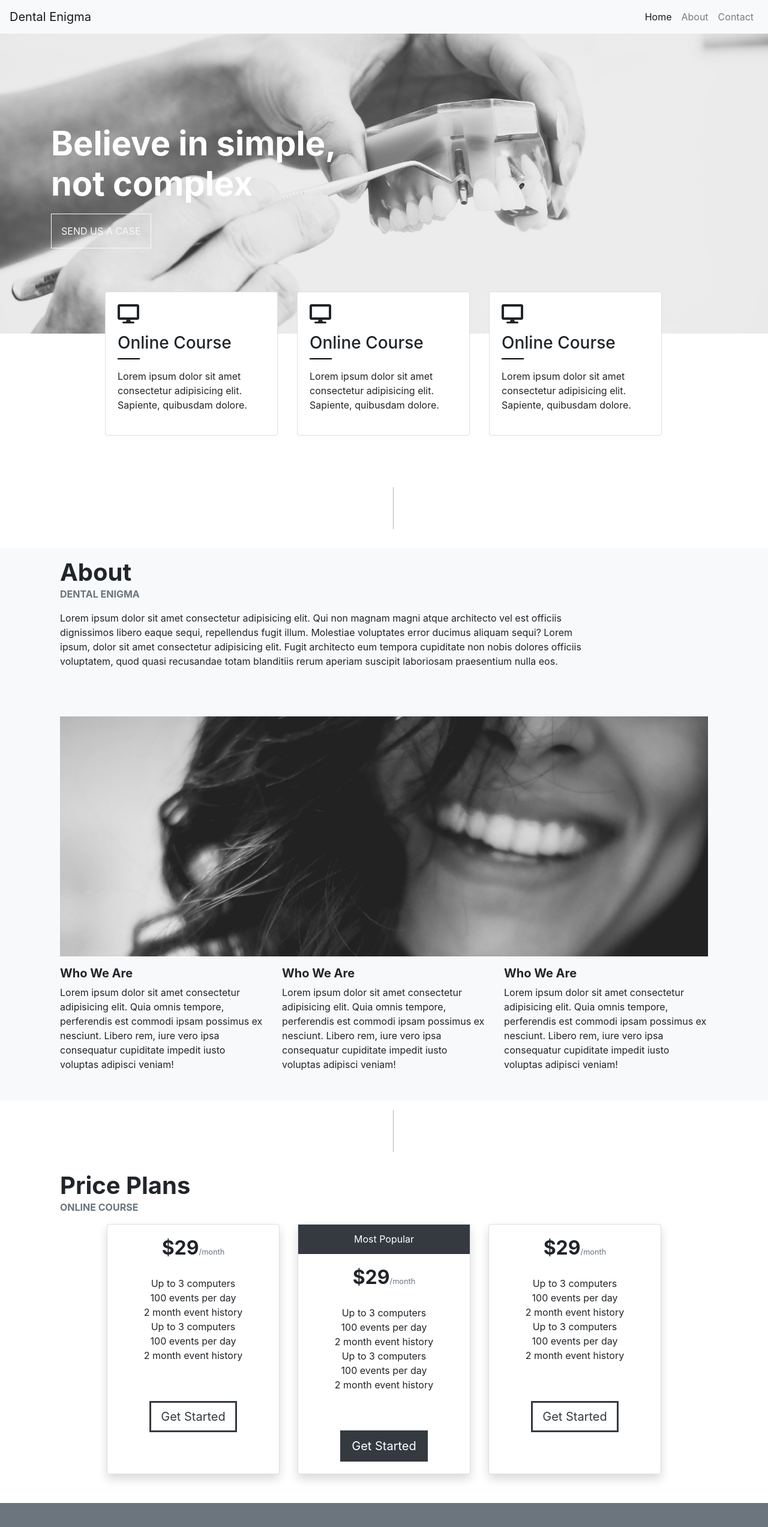
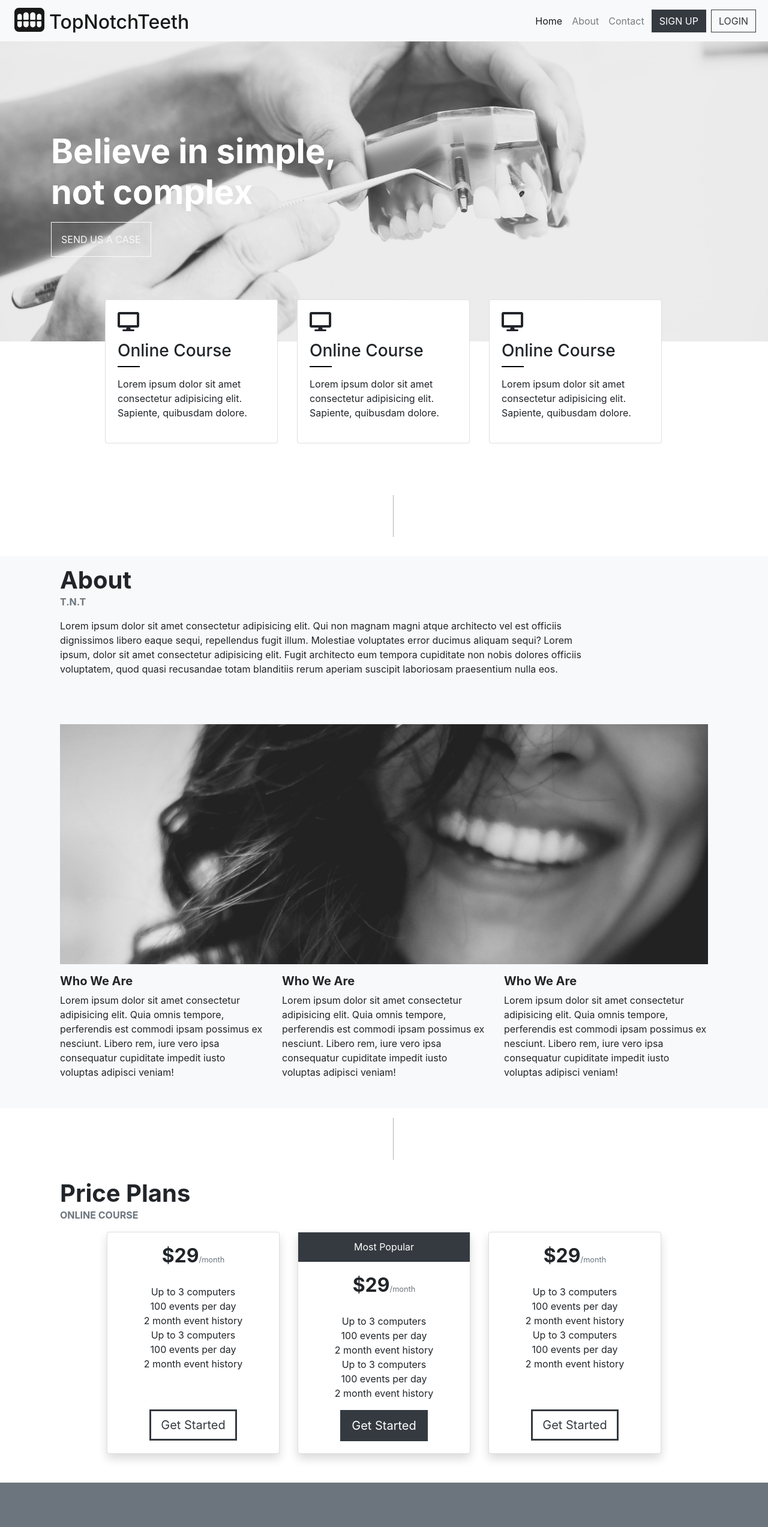
Before and after one commit to robertsthomas/Simple-Frontend-Design, a React (Create React App) app: page / in a window 1280 px wide. Shown: the top 2545 px of the page at 60% size. Built offline with nearby package versions, Linux system fonts and the light colour scheme.

Commit message:
finish simple desings

```diff
--- a/src/Components/Navigation/Navigation.jsx
+++ b/src/Components/Navigation/Navigation.jsx
@@ -4,7 +4,10 @@ import React from 'react';
 const Navigation = () => (
 
 	<nav class="navbar navbar-expand-lg navbar-light bg-light">
-		<a class="navbar-brand" href="#">Dental Enigma</a>
+		<a class="navbar-brand" href="#">
+			<i class="fas fa-teeth fa-2x mx-2 d-inline"></i>
+			<h2 className='d-inline'>TopNotchTeeth</h2>
+		</a>
 		<button class="navbar-toggler" type="button" data-toggle="collapse" data-target="#navbarNavAltMarkup" aria-controls="navbarNavAltMarkup" aria-expanded="false" aria-label="Toggle navigation">
 			<span class="navbar-toggler-icon"></span>
 		</button>
@@ -13,6 +16,10 @@ const Navigation = () => (
 				<a class="nav-item nav-link active" href="#">Home <span class="sr-only">(current)</span></a>
 				<a class="nav-item nav-link" href="#">About</a>
 				<a class="nav-item nav-link" href="#">Contact</a>
+				<form className="form-inline">
+					<button className="btn btn-dark rounded-0 text-uppercase mx-1" type='button'>Sign up</button>
+					<button className="btn btn-outline-dark text-uppercase rounded-0 mx-1" type='button'>Login</button>
+				</form>
 			</div>
 		</div>
 	</nav>
--- a/src/Sections/About/About.jsx
+++ b/src/Sections/About/About.jsx
@@ -10,7 +10,7 @@ const About = () => (
 		<div className="page-row">
 			<div className="col-12 text-wrap">
 				<div className="h1 font-weight-bold mb-0">About</div>
-				<div className='font-weight-bold text-muted text-uppercase'>Dental Enigma</div>
+				<div className='font-weight-bold text-muted text-uppercase'>T.N.T</div>
 			</div>
 		</div>
 		<div className="page-row">
--- a/src/Sections/Prices/Prices.jsx
+++ b/src/Sections/Prices/Prices.jsx
@@ -46,7 +46,7 @@ const Prices = () => (
 							<li> 100 events per day</li>
 							<li> 2 month event history</li>
 						</ul>
-						<button type="button" class="btn btn-dark btn-lg mt-5 rounded-0" style={{ borderWidth: 'medium' }}>
+						<button type="button" class="btn btn-dark btn-lg rounded-0" style={{ borderWidth: 'medium' }}>
 							Get Started
 							</button>
 					</div>
```
